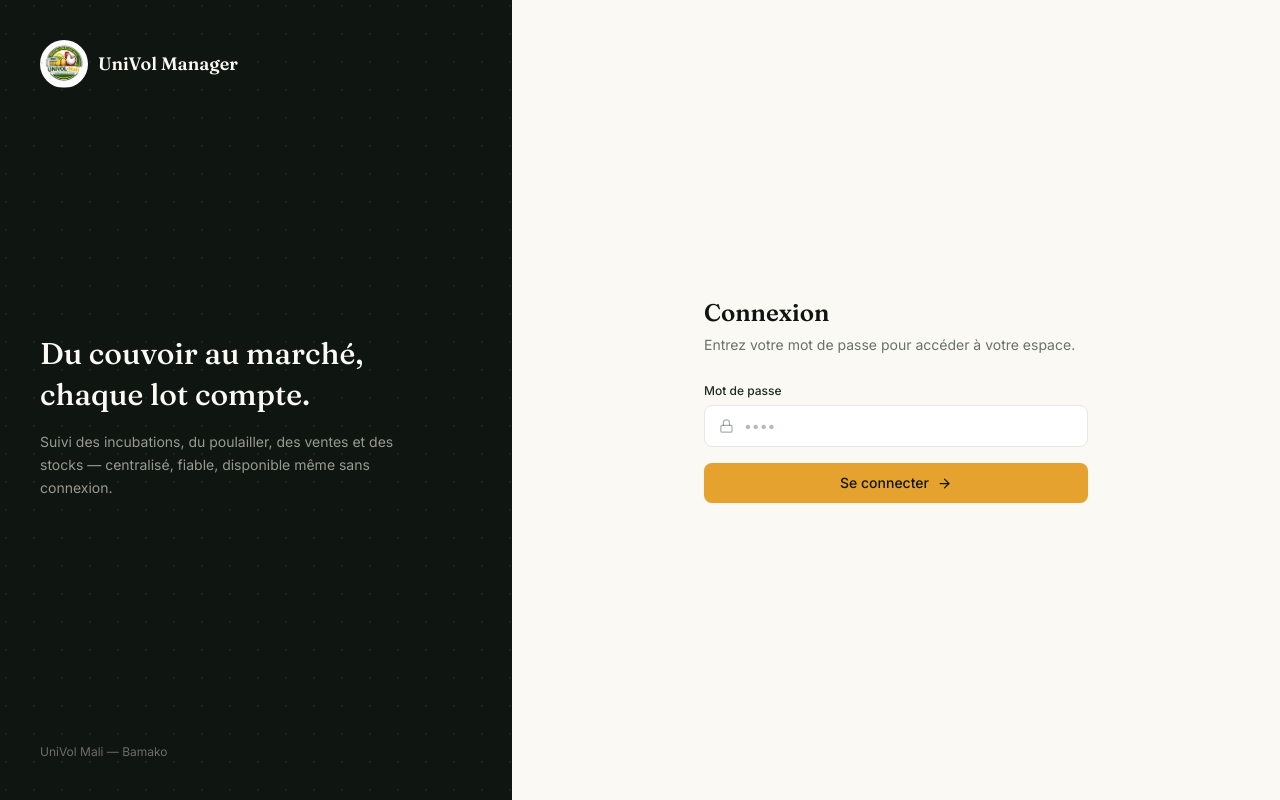
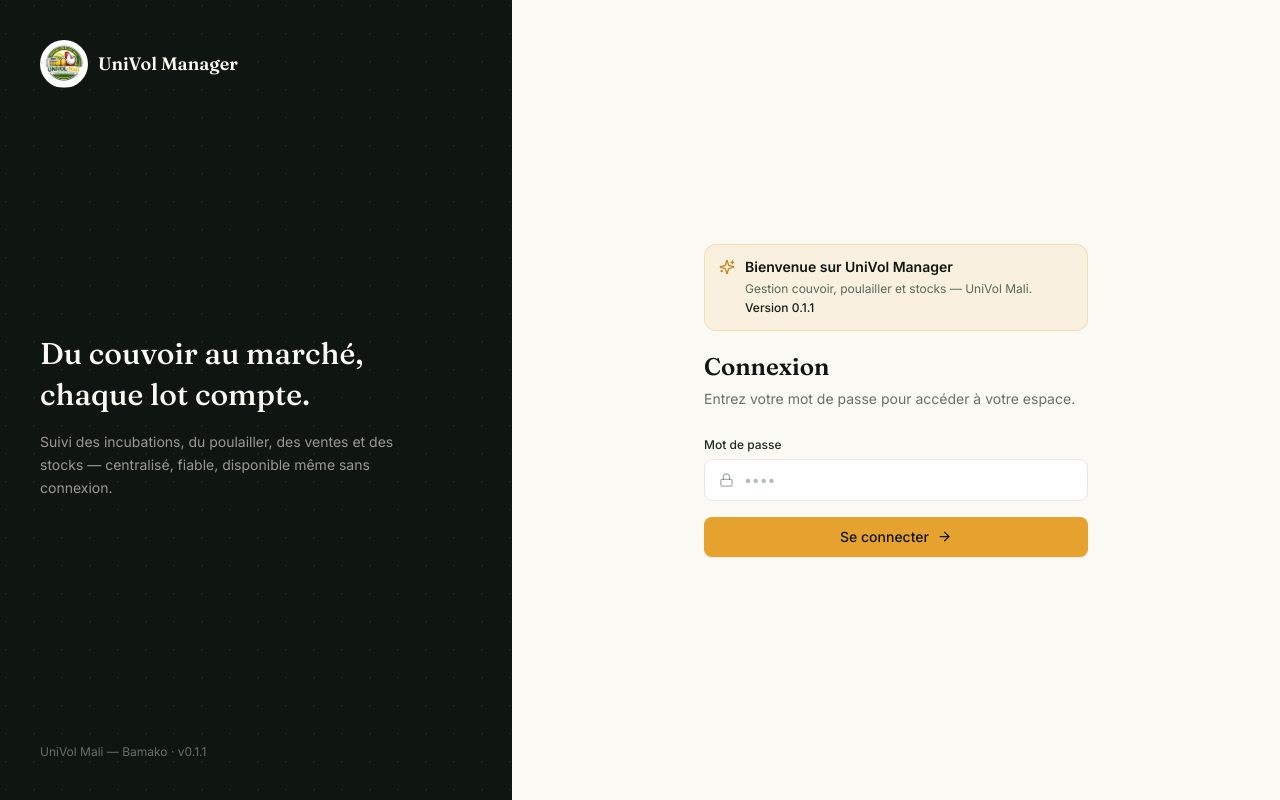
Before and after one commit to princesall/univol-manager, a React (Vite) app: page /#/connexion in a window 1280 px wide. Built offline with nearby package versions, Linux system fonts and the light colour scheme; no server answers.

Commit message:
feat: message de bienvenue et version sur la page de connexion
Affiche un bandeau Bienvenue + le numero de version pour verifier visuellement les mises a jour electron-updater.

```diff
--- a/package.json
+++ b/package.json
@@ -1,7 +1,7 @@
 {
   "name": "univol-manager",
   "private": true,
-  "version": "0.1.0",
+  "version": "0.1.1",
   "description": "Application de gestion de couvoir et poulailler UniVol Mali",
   "author": "UniVol Mali",
   "type": "module",
--- a/src/pages/Login.tsx
+++ b/src/pages/Login.tsx
@@ -1,9 +1,11 @@
 import { useState, type FormEvent } from 'react'
 import { useNavigate } from 'react-router-dom'
-import { Lock, ArrowRight } from 'lucide-react'
+import { Lock, ArrowRight, Sparkles } from 'lucide-react'
 import { useAuth } from '@/store/auth'
 import { Button } from '@/components/ui/Button'
 import { assetUrl } from '@/lib/assets'
+
+const APP_VERSION = typeof __APP_VERSION__ !== 'undefined' ? __APP_VERSION__ : '0.0.0'
 
 export function Login() {
   const [motDePasse, setMotDePasse] = useState('')
@@ -43,7 +45,7 @@
         </div>
 
         <p className="relative text-xs text-parchment-100/40">
-          UniVol Mali — Bamako
+          UniVol Mali — Bamako · v{APP_VERSION}
         </p>
       </div>
 
@@ -54,6 +56,21 @@
             <div className="mb-3 inline-flex items-center gap-2">
               <img src={assetUrl('logo.jpg')} alt="UniVol Mali" className="h-9 w-9 rounded-full object-cover" />
               <p className="font-display text-lg font-semibold">UniVol Manager</p>
+            </div>
+          </div>
+
+          {/* Message de bienvenue — visible pour confirmer version / mise à jour */}
+          <div className="mb-5 flex items-start gap-2.5 rounded-xl border border-yolk-500/25 bg-yolk-500/10 px-3.5 py-3">
+            <Sparkles size={16} className="mt-0.5 shrink-0 text-yolk-600" aria-hidden />
+            <div className="min-w-0">
+              <p className="text-sm font-semibold text-ink-950">
+                Bienvenue sur UniVol Manager
+              </p>
+              <p className="mt-0.5 text-xs leading-relaxed text-ink-700/75">
+                Gestion couvoir, poulailler et stocks — UniVol Mali.
+                {' '}
+                <span className="font-medium text-ink-900">Version {APP_VERSION}</span>
+              </p>
             </div>
           </div>
 
--- a/src/vite-env.d.ts
+++ b/src/vite-env.d.ts
@@ -1,4 +1,7 @@
 /// <reference types="vite/client" />
+
+/** Injecté par vite.config.ts depuis package.json */
+declare const __APP_VERSION__: string
 
 interface ImportMetaEnv {
   readonly VITE_SUPABASE_URL: string
--- a/vite.config.ts
+++ b/vite.config.ts
@@ -2,9 +2,18 @@
 import react from '@vitejs/plugin-react'
 import { VitePWA } from 'vite-plugin-pwa'
 import path from 'node:path'
+import { readFileSync } from 'node:fs'
+
+const pkg = JSON.parse(readFileSync(path.resolve(__dirname, 'package.json'), 'utf-8')) as {
+  version: string
+}
 
 export default defineConfig({
   base: './',
+  define: {
+    // Version affichée sur l'écran de connexion (preuve visuelle d'update).
+    __APP_VERSION__: JSON.stringify(pkg.version),
+  },
   plugins: [
     react(),
     VitePWA({
```
